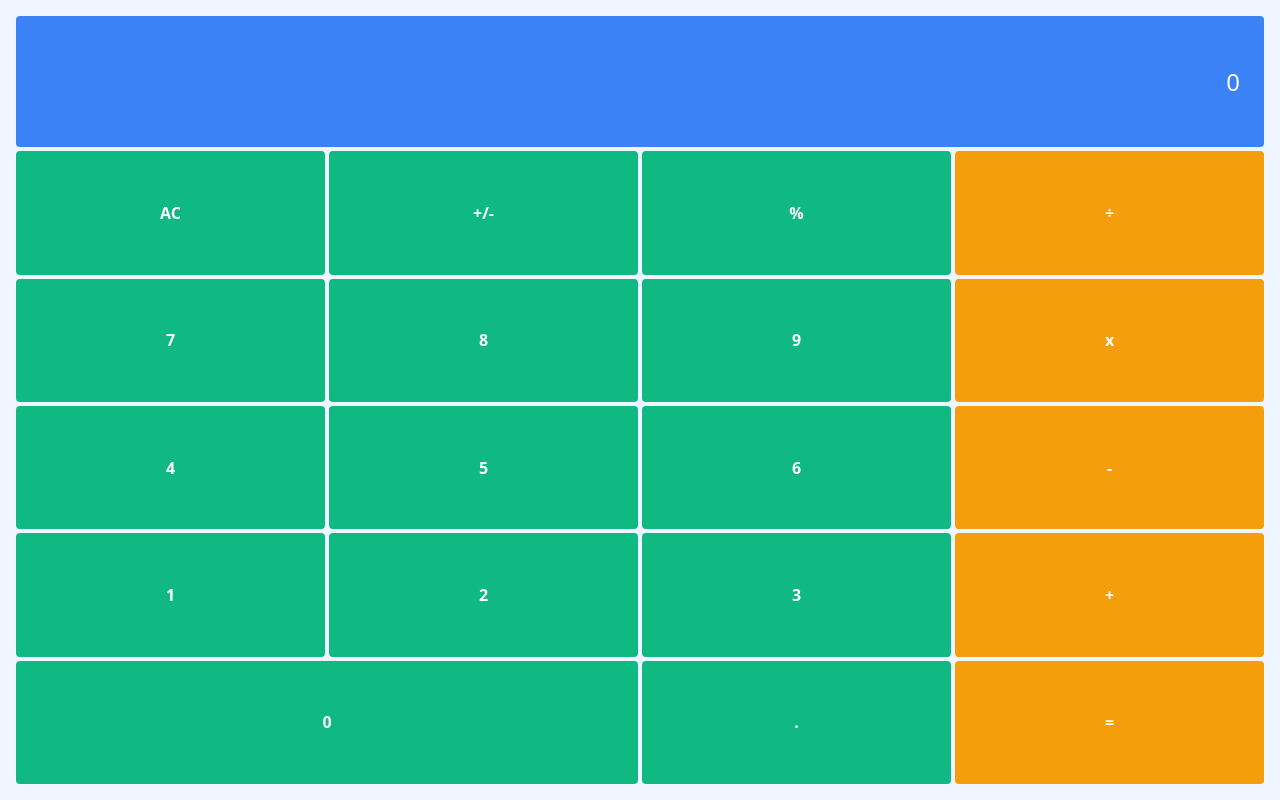
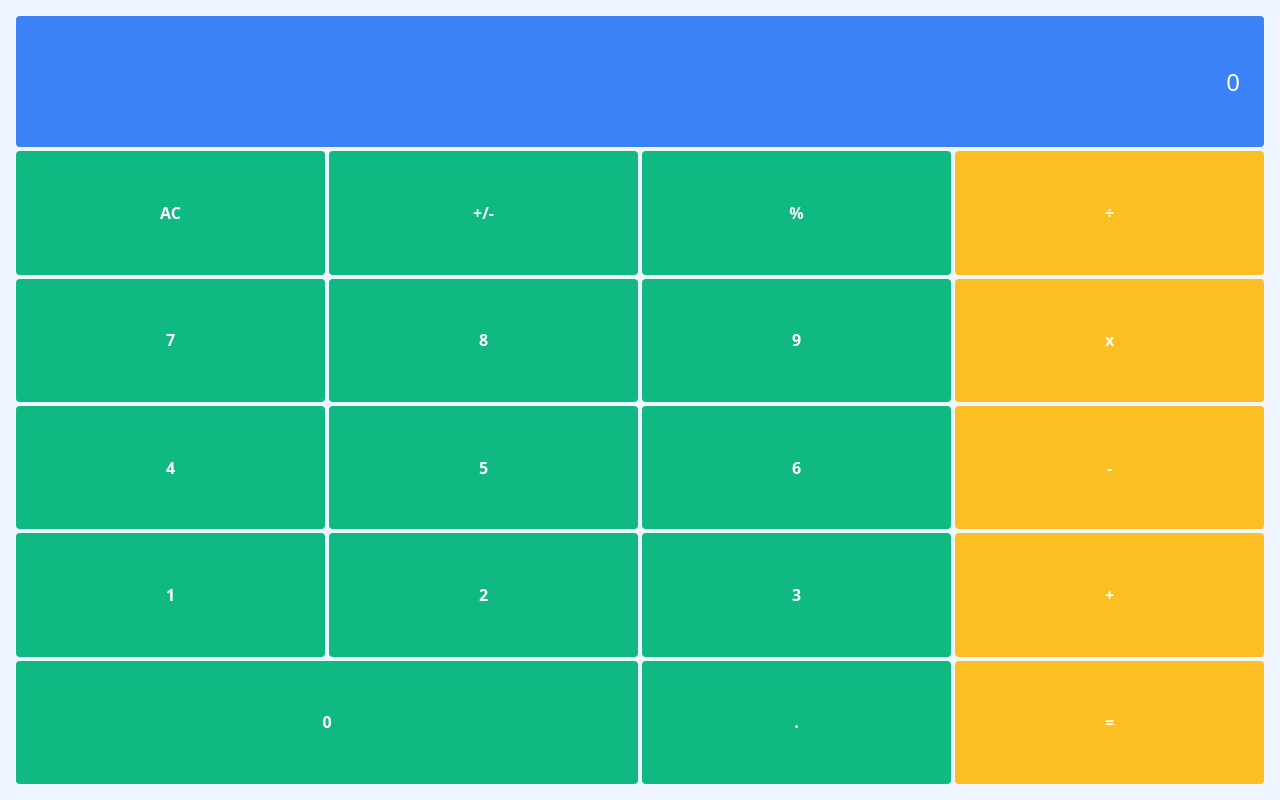
Before and after one commit to nikoescobal/react-calculator, a React (Create React App) app: page / in a window 1280 px wide. Built offline with nearby package versions, Linux system fonts and the light colour scheme.

Commit message:
Adjust styling of buttons and add btn classes to css

```diff
--- a/src/components/Calculator.js
+++ b/src/components/Calculator.js
@@ -13,63 +13,25 @@ class Calculator extends React.Component {
         <div className="bg-blue-500 rounded font-nunito text-2xl col-span-4 px-6 text-white items-center text-center align-middle flex justify-end">
           0
         </div>
-        <div className="bg-green-500 opacity-100 hover:opacity-80 hover:bg-green-300 rounded font-bold text-white hover:text-green-700 items-center text-center align-middle flex justify-center cursor-pointer">
-          AC
-        </div>
-        <div className="bg-green-500 opacity-100 hover:opacity-80 hover:bg-green-300 rounded font-bold text-white hover:text-green-700 items-center text-center align-middle flex justify-center cursor-pointer">
-          +/-
-        </div>
-        <div className="bg-green-500 opacity-100 hover:opacity-80 hover:bg-green-300 rounded font-bold text-white hover:text-green-700 items-center text-center align-middle flex justify-center cursor-pointer">
-          %
-        </div>
-        <div className="bg-yellow-500 hover:bg-yellow-300 opacity-100 hover:opacity-80 rounded font-bold text-white hover:text-yellow-700 items-center text-center align-middle flex justify-center cursor-pointer">
-          ÷
-        </div>
-        <div className="bg-green-500 opacity-100 hover:opacity-80 hover:bg-green-300 rounded font-bold text-white hover:text-green-700 items-center text-center align-middle flex justify-center cursor-pointer">
-          7
-        </div>
-        <div className="bg-green-500 opacity-100 hover:opacity-80 hover:bg-green-300 rounded font-bold text-white hover:text-green-700 items-center text-center align-middle flex justify-center cursor-pointer">
-          8
-        </div>
-        <div className="bg-green-500 opacity-100 hover:opacity-80 hover:bg-green-300 rounded font-bold text-white hover:text-green-700 items-center text-center align-middle flex justify-center cursor-pointer">
-          9
-        </div>
-        <div className="bg-yellow-500 hover:bg-yellow-300 opacity-100 hover:opacity-80 rounded font-bold text-white hover:text-yellow-700 items-center text-center align-middle flex justify-center cursor-pointer">
-          x
-        </div>
-        <div className="bg-green-500 opacity-100 hover:opacity-80 hover:bg-green-300 rounded font-bold text-white hover:text-green-700 items-center text-center align-middle flex justify-center cursor-pointer">
-          4
-        </div>
-        <div className="bg-green-500 opacity-100 hover:opacity-80 hover:bg-green-300 rounded font-bold text-white hover:text-green-700 items-center text-center align-middle flex justify-center cursor-pointer">
-          5
-        </div>
-        <div className="bg-green-500 opacity-100 hover:opacity-80 hover:bg-green-300 rounded font-bold text-white hover:text-green-700 items-center text-center align-middle flex justify-center cursor-pointer">
-          6
-        </div>
-        <div className="bg-yellow-500 hover:bg-yellow-300 opacity-100 hover:opacity-80 rounded font-bold text-white hover:text-yellow-700 items-center text-center align-middle flex justify-center cursor-pointer">
-          -
-        </div>
-        <div className="bg-green-500 opacity-100 hover:opacity-80 hover:bg-green-300 rounded font-bold text-white hover:text-green-700 items-center text-center align-middle flex justify-center cursor-pointer">
-          1
-        </div>
-        <div className="bg-green-500 opacity-100 hover:opacity-80 hover:bg-green-300 rounded font-bold text-white hover:text-green-700 items-center text-center align-middle flex justify-center cursor-pointer">
-          2
-        </div>
-        <div className="bg-green-500 opacity-100 hover:opacity-80 hover:bg-green-300 rounded font-bold text-white hover:text-green-700 items-center text-center align-middle flex justify-center cursor-pointer">
-          3
-        </div>
-        <div className="bg-yellow-500 hover:bg-yellow-300 opacity-100 hover:opacity-80 rounded font-bold text-white hover:text-yellow-700 items-center text-center align-middle flex justify-center cursor-pointer">
-          +
-        </div>
-        <div className="bg-green-500 opacity-100 hover:opacity-80 hover:bg-green-300 rounded font-bold col-span-2 hover:text-green-700 text-white items-center text-center align-middle flex justify-center cursor-pointer">
-          0
-        </div>
-        <div className="bg-green-500 opacity-100 hover:opacity-80 hover:bg-green-300 rounded font-bold text-white hover:text-green-700 items-center text-center align-middle flex justify-center cursor-pointer">
-          .
-        </div>
-        <div className="bg-yellow-500 hover:bg-yellow-300 opacity-100 hover:opacity-80 rounded font-bold text-white hover:text-yellow-700 items-center text-center align-middle flex justify-center cursor-pointer">
-          =
-        </div>
+        <div className="btn-green">AC</div>
+        <div className="btn-green">+/-</div>
+        <div className="btn-green">%</div>
+        <div className="btn-yellow">÷</div>
+        <div className="btn-green">7</div>
+        <div className="btn-green">8</div>
+        <div className="btn-green">9</div>
+        <div className="btn-yellow">x</div>
+        <div className="btn-green">4</div>
+        <div className="btn-green">5</div>
+        <div className="btn-green">6</div>
+        <div className="btn-yellow">-</div>
+        <div className="btn-green">1</div>
+        <div className="btn-green">2</div>
+        <div className="btn-green">3</div>
+        <div className="btn-yellow">+</div>
+        <div className="btn-green col-span-2">0</div>
+        <div className="btn-green">.</div>
+        <div className="btn-yellow">=</div>
       </div>
     );
   }
--- a/src/index.css
+++ b/src/index.css
@@ -2,3 +2,11 @@
 @tailwind base;
 @tailwind components;
 @tailwind utilities;
+
+.btn-green {
+  @apply bg-green-500 opacity-100 hover:opacity-80 hover:bg-green-300 rounded font-bold text-white hover:text-green-700 items-center text-center align-middle flex justify-center cursor-pointer;
+}
+
+.btn-yellow {
+  @apply bg-yellow-400 hover:bg-yellow-200 opacity-100 hover:opacity-80 rounded font-bold text-white hover:text-yellow-700 items-center text-center align-middle flex justify-center cursor-pointer;
+}
```
